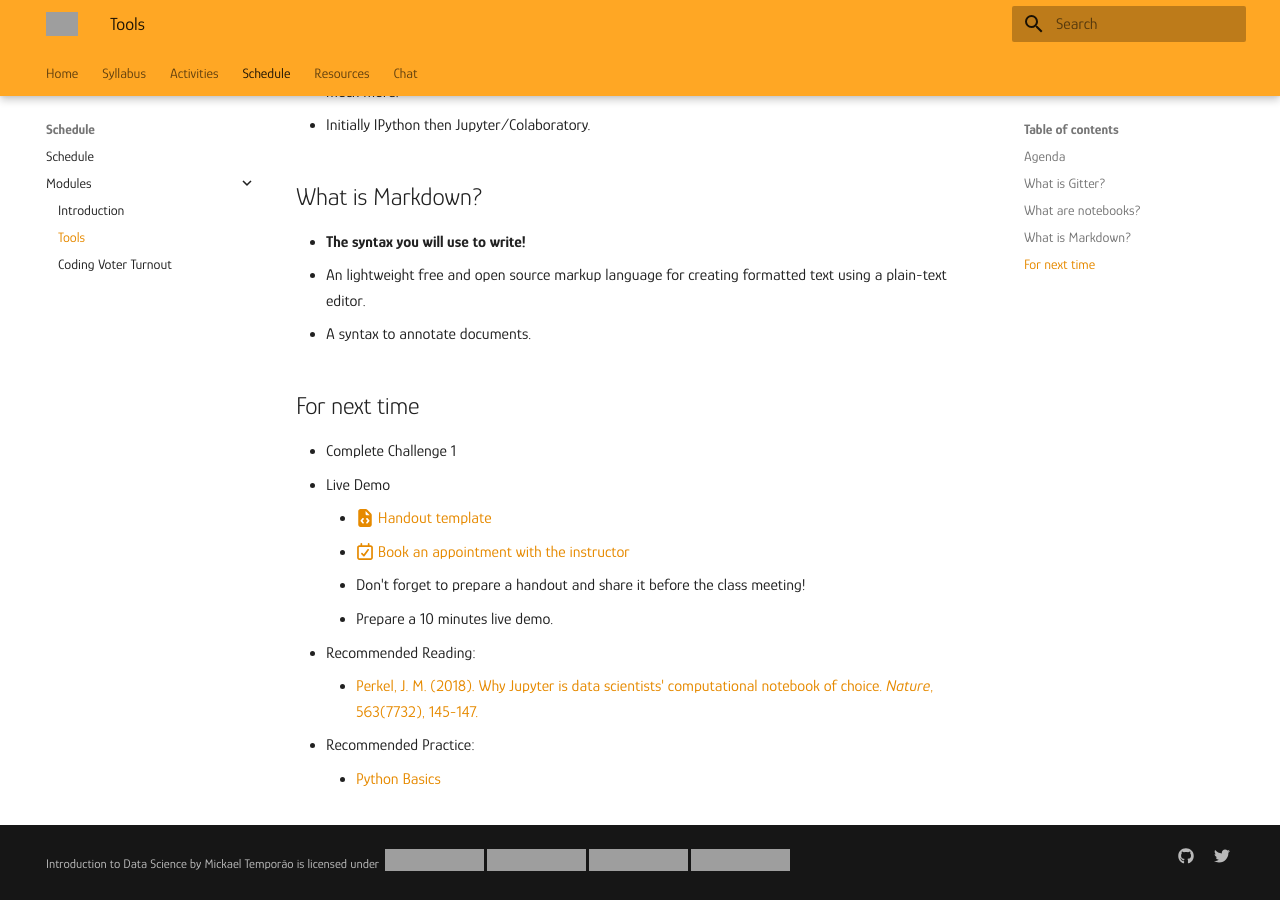
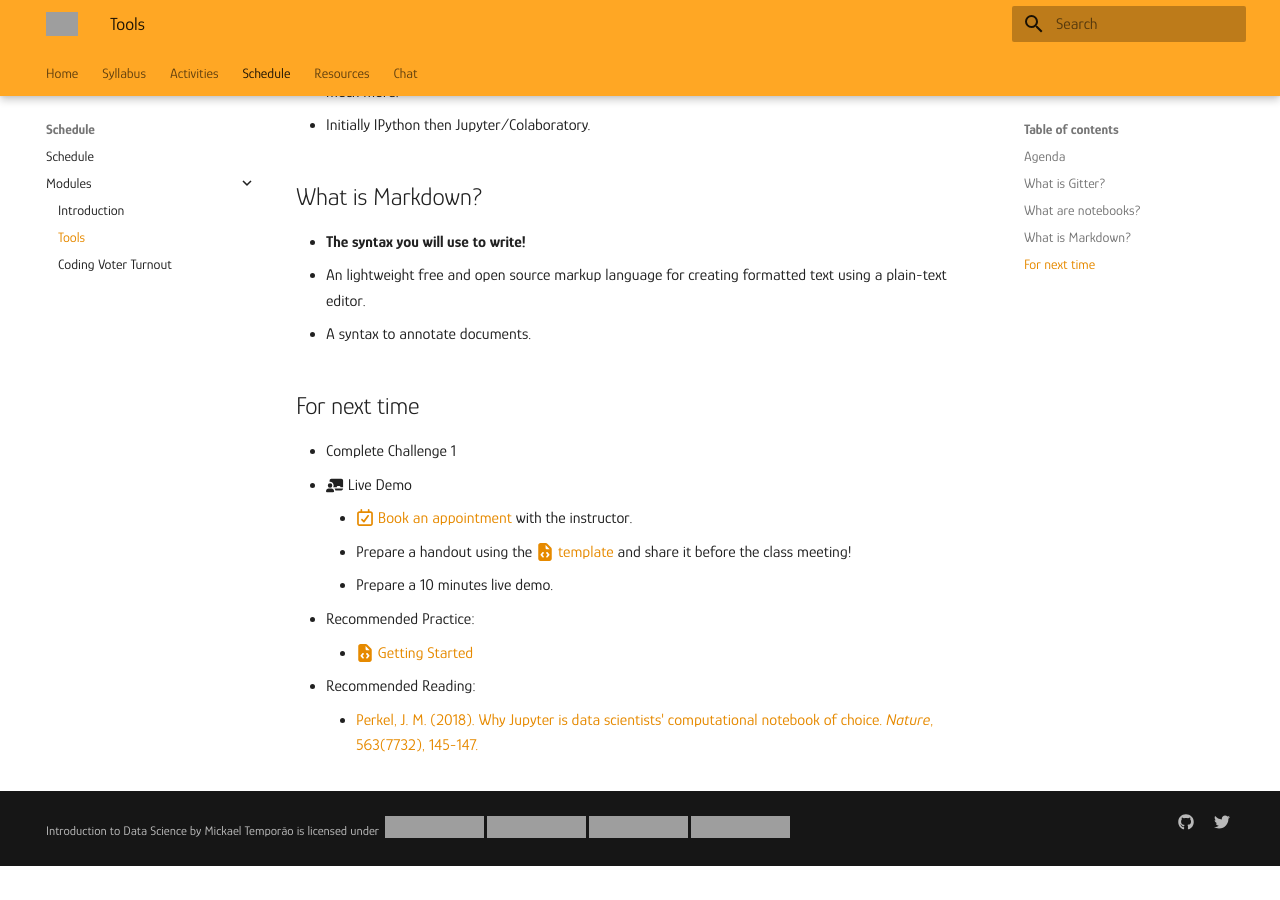
Before and after one commit to mickaeltemporao/itds, an MkDocs documentation site: the page built from docs/modules/tools.md, in a window 1280 px wide and 900 px high, scrolled down 845 px. Built offline with MkDocs 1.6.1 and Material for MkDocs 9.7.7, drawn with Linux system fonts in a browser that asks for light colours; after the commit the page ends 1711 px from its top, so only the background shows below that; grey boxes are pictures that could not be loaded.

Commit message:
update class

```diff
--- a/docs/modules/tools.md
+++ b/docs/modules/tools.md
@@ -27,12 +27,11 @@
 
 ## For next time
 - Complete Challenge 1
-- Live Demo
-    - [:fontawesome-solid-file-code: Handout template](https://colab.research.google.com/github/mickaeltemporao/ids-materials/blob/main/handout-template.ipynb)
-    - [:fontawesome-regular-calendar-check: Book an appointment with the instructor](https://calendly.com/mickaeltemporao/one-on-one)
-    - Don't forget to prepare a handout and share it before the class meeting!
+- :fontawesome-solid-chalkboard-teacher: Live Demo
+    - [:fontawesome-regular-calendar-check: Book an appointment](https://calendly.com/mickaeltemporao/one-on-one) with the instructor.
+    - Prepare a handout using the [:fontawesome-solid-file-code: template](https://colab.research.google.com/github/mickaeltemporao/ids-materials/blob/main/handout-template.ipynb) and share it before the class meeting!
     - Prepare a 10 minutes live demo.
+- Recommended Practice:
+    - [:fontawesome-solid-file-code: Getting Started](https://colab.research.google.com/github/mickaeltemporao/itds/blob/main/materials/01-getting-started.ipynb)
 - Recommended Reading:
     - [Perkel, J. M. (2018). Why Jupyter is data scientists' computational notebook of choice. *Nature*, 563(7732), 145-147.](https://www.nature.com/articles/d41586-018-07196-1)
-- Recommended Practice:
-    - [Python Basics](https://colab.research.google.com/github/mickaeltemporao/reproducible-research-in-python/blob/master/notebooks/01-python-basics.ipynb)
```
Also changed, not shown: docs/modules/programming.md (+1 -1 lines).
